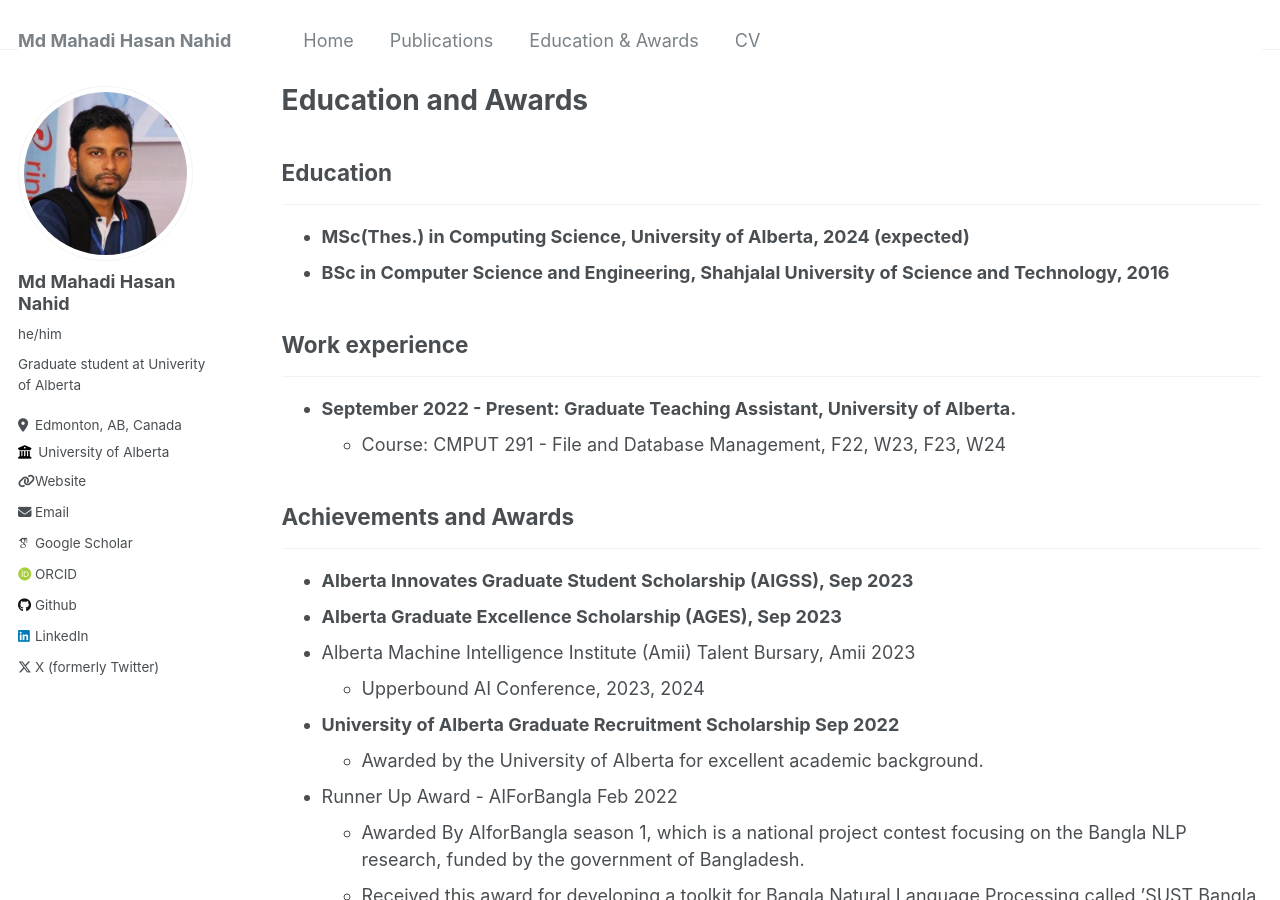
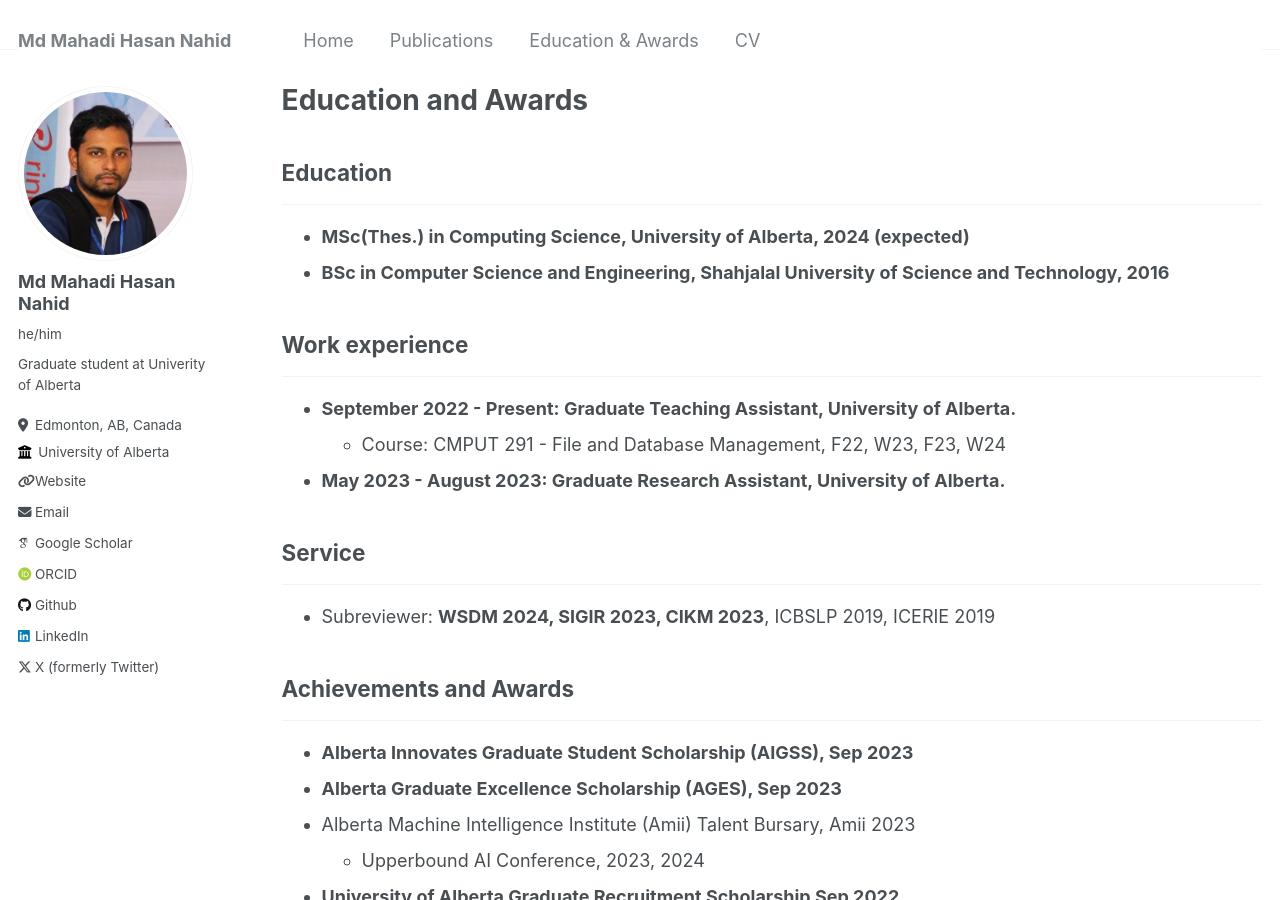
Before and after one commit to mahadi-nahid/mahadi-nahid.github.io, a Jekyll site: the page built from _pages/education-awards.md, in a window 1280 px wide and 900 px high. Built offline with Jekyll 4.4.1, drawn with Linux system fonts in a browser that asks for light colours; some web fonts are replaced.

Commit message:
Update education-awards.md

```diff
--- a/_pages/education-awards.md
+++ b/_pages/education-awards.md
@@ -13,6 +13,11 @@ author_profile: true
 -----------
 * **September 2022 - Present: Graduate Teaching Assistant, University of Alberta.**
   * Course: CMPUT 291 - File and Database Management, F22, W23, F23, W24
+* **May 2023 - August 2023: Graduate Research Assistant, University of Alberta.**
+
+## Service
+-----------
+* Subreviewer: **WSDM 2024, SIGIR 2023, CIKM 2023**, ICBSLP 2019, ICERIE 2019
 
 ## Achievements and Awards
 -----------
```
